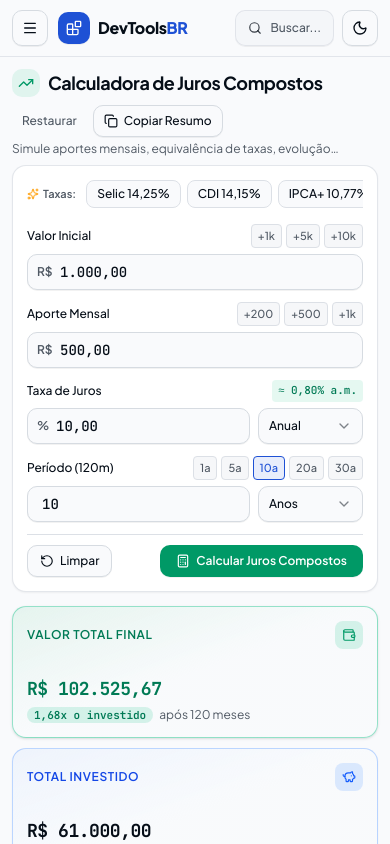
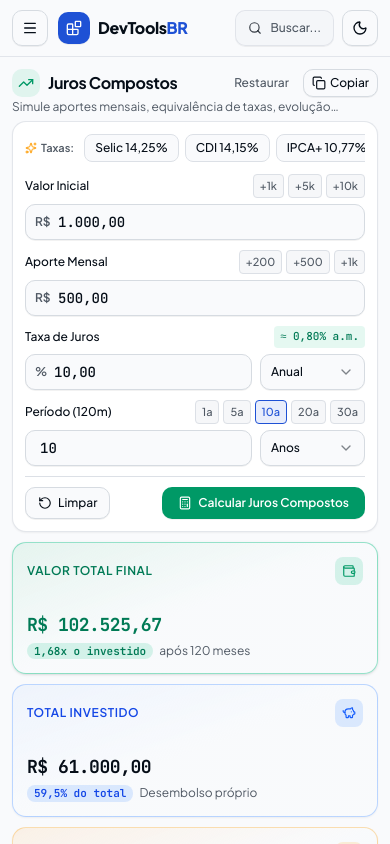
Before and after one commit to denisales/developertools, a Next.js app: page /calculadora-juros-compostos in a window 390 px wide. Shown: the top 844 px of the page. Built offline with nearby package versions, Linux system fonts and the light colour scheme.

Commit message:
fix(mobile-polish): prevent home card badge overflow and keep compound-interest header + result above the fold

```diff
--- a/src/app/page.tsx
+++ b/src/app/page.tsx
@@ -81,9 +81,9 @@ export default function HomePage() {
                 key={tool.id}
                 className="group relative flex flex-col justify-between gap-2.5 border-primary/25 bg-gradient-to-b from-card to-accent/20 py-3 sm:py-5 transition-all hover:-translate-y-0.5 hover:border-primary hover:shadow-sm"
               >
-                <CardHeader className="space-y-1.5 px-3.5 sm:px-5 pb-0">
-                  <div className="flex items-center justify-between gap-2">
-                    <div className="flex items-center gap-2.5 min-w-0">
+                <CardHeader className="min-w-0 space-y-1.5 px-3.5 sm:px-5 pb-0">
+                  <div className="flex min-w-0 items-center justify-between gap-2">
+                    <div className="flex min-w-0 flex-1 items-center gap-2.5">
                       <div className="flex size-8 sm:size-10 shrink-0 items-center justify-center rounded-lg bg-primary text-primary-foreground shadow-2xs">
                         <ToolIcon name={tool.iconName} className="size-4 sm:size-5" />
                       </div>
@@ -219,9 +219,9 @@ export default function HomePage() {
                           !isReady && "opacity-85"
                         )}
                       >
-                        <CardHeader className="px-3.5 sm:px-4 py-0">
-                          <div className="flex items-start justify-between gap-2">
-                            <div className="flex items-center gap-2.5 min-w-0">
+                        <CardHeader className="min-w-0 px-3.5 sm:px-4 py-0">
+                          <div className="flex min-w-0 items-start justify-between gap-2">
+                            <div className="flex min-w-0 flex-1 items-center gap-2.5">
                               <div
                                 className={cn(
                                   "flex size-8 sm:size-9 shrink-0 items-center justify-center rounded-lg",
--- a/src/features/calculators/compound-interest/index.tsx
+++ b/src/features/calculators/compound-interest/index.tsx
@@ -251,25 +251,26 @@ export function CompoundInterestFeature() {
     result.totalInvested > 0 ? result.finalAmount / result.totalInvested : 1;
 
   return (
-    <div className="w-full space-y-3.5 sm:space-y-5 pb-8">
+    <div className="w-full space-y-2.5 sm:space-y-5 pb-8">
       {/* Cabeçalho Compacto da Ferramenta */}
-      <div className="mb-2 space-y-1">
-        <div className="flex flex-wrap items-center justify-between gap-2">
-          <div className="flex items-center gap-2">
+      <div className="mb-1.5 sm:mb-2 space-y-0.5 sm:space-y-1">
+        <div className="flex items-center justify-between gap-2">
+          <div className="flex min-w-0 flex-1 items-center gap-2">
             <div className="flex size-7 sm:size-8 shrink-0 items-center justify-center rounded-lg bg-emerald-500/10 text-emerald-600 dark:text-emerald-400">
               <TrendingUp className="size-4" />
             </div>
-            <h1 className="text-lg sm:text-2xl font-bold tracking-tight">
-              Calculadora de Juros Compostos
+            <h1 className="truncate text-base sm:text-2xl font-bold tracking-tight">
+              <span className="sm:hidden">Juros Compostos</span>
+              <span className="hidden sm:inline">Calculadora de Juros Compostos</span>
             </h1>
           </div>
 
-          <div className="flex items-center gap-1.5">
+          <div className="flex shrink-0 items-center gap-1.5">
             <Button
               type="button"
               variant="ghost"
               onClick={handleResetDefaults}
-              className="h-8 px-2.5 text-xs font-medium text-muted-foreground hover:text-foreground"
+              className="h-7 sm:h-8 px-2 sm:px-2.5 text-xs font-medium text-muted-foreground hover:text-foreground"
             >
               Restaurar
             </Button>
@@ -277,14 +278,21 @@ export function CompoundInterestFeature() {
               type="button"
               variant="outline"
               onClick={handleCopySummary}
-              className="h-8 gap-1.5 px-2.5 text-xs font-medium"
+              className="h-7 sm:h-8 gap-1 sm:gap-1.5 px-2 sm:px-2.5 text-xs font-medium"
             >
               {copiedSummary ? (
                 <Check className="size-3.5 text-emerald-500" />
               ) : (
                 <Copy className="size-3.5" />
               )}
-              {copiedSummary ? "Copiado" : "Copiar Resumo"}
+              {copiedSummary ? (
+                <span>Copiado</span>
+              ) : (
+                <>
+                  <span className="sm:hidden">Copiar</span>
+                  <span className="hidden sm:inline">Copiar Resumo</span>
+                </>
+              )}
             </Button>
           </div>
         </div>
@@ -294,10 +302,10 @@ export function CompoundInterestFeature() {
       </div>
 
       {/* Card Principal de Simulação com Presets Integrados (#feesCompostosForm) */}
-      <Card className="border-border/80 p-3.5 sm:p-5 shadow-xs">
-        <CardContent className="p-0 space-y-3 sm:space-y-4">
+      <Card className="border-border/80 p-3 sm:p-5 shadow-xs">
+        <CardContent className="p-0 space-y-2.5 sm:space-y-4">
           {/* Barra Horizontal Compacta de Presets (1 linha rolável sem barra visível) */}
-          <div className="flex items-center gap-1.5 overflow-x-auto pb-1 no-scrollbar">
+          <div className="flex items-center gap-1.5 overflow-x-auto pb-0.5 no-scrollbar">
             <span className="inline-flex items-center gap-1 text-[11px] font-semibold text-muted-foreground shrink-0 pr-1">
               <Sparkles className="size-3 text-amber-500" />
               Taxas:
@@ -331,9 +339,9 @@ export function CompoundInterestFeature() {
               e.preventDefault();
               toast.success("Simulação de juros compostos atualizada!");
             }}
-            className="space-y-3 sm:space-y-4"
+            className="space-y-2.5 sm:space-y-4"
           >
-            <div className="grid grid-cols-1 sm:grid-cols-2 gap-3 sm:gap-4">
+            <div className="grid grid-cols-1 sm:grid-cols-2 gap-2.5 sm:gap-4">
               {/* Campo 1: Valor Inicial */}
               <div className="space-y-1.5">
                 <div className="flex items-center justify-between gap-1.5">
```
